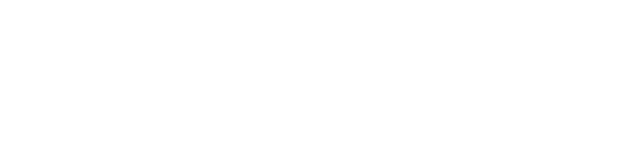
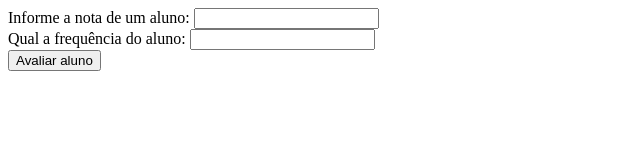
Before and after one commit to maarcos-floriano/SPTECH, a plain HTML site: page Algoritmos/Lista 07 - Operador Logico/ex006.html in a window 1280 px wide. Shown: the whole page, without its empty margins (0-640 px from the left). Drawn offline with Linux system fonts and the light colour scheme.

Commit message:
fiz o exercicio 6 da lista 7

```diff
--- a/Algoritmos/Lista 07 - Operador Logico/ex006.html
+++ b/Algoritmos/Lista 07 - Operador Logico/ex006.html
@@ -6,6 +6,28 @@
     <title>Exercicio 6</title>
 </head>
 <body>
+    Informe a nota de um aluno: <input type="number" id="ipt_nota"><br>
+    Qual a frequência do aluno: <input type="number" id="ipt_frequencia"><br>
+    <button onclick="calcular()">Avaliar aluno</button><br/>
+    <!-- a) Pergunte uma nota de um aluno
 
+    b) Pergunte a frequência de um aluno
+
+    c) Ao clicar em "Avaliar aluno"...
+
+    d) Caso a nota for a partir de 6 e a frequência for a partir de 75, exibir um alert com a frase "Parabéns! Aprovado!", caso contrário, exibir um alert com "Infelizmente, não foi desta vez"  -->
 </body>
 </html>
+<script>
+    function calcular(){
+        var nota = Number(ipt_nota.value);
+        var frequencia = Number(ipt_frequencia.value);
+
+        // Teste
+        // var nota = document.getElementById("ipt_nota").value;
+        // var frequencia = document.getElementById("ipt_frquencia").value;
+
+        if (nota>=6 && frequencia>=75) alert("Parabens, aprovado!");
+            else alert("Infelizmente, nao foi desta vez");
+    }
+</script>
```
